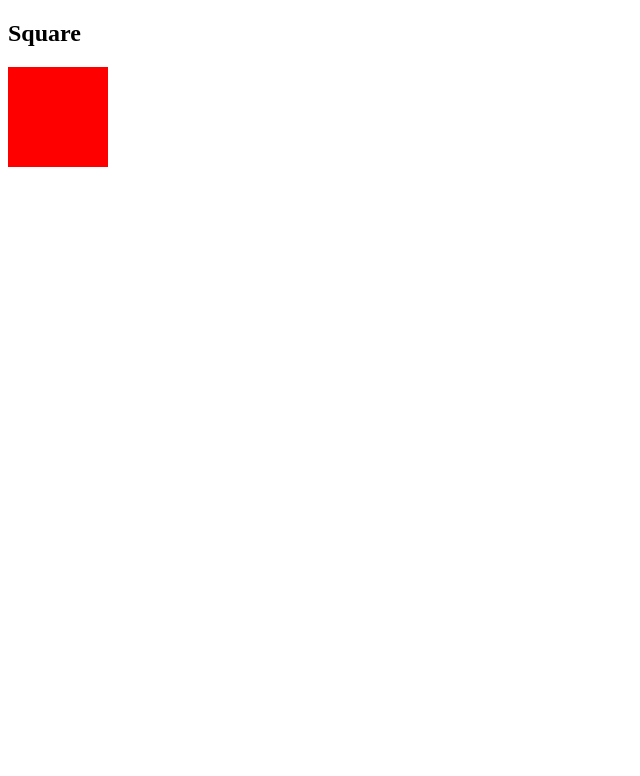
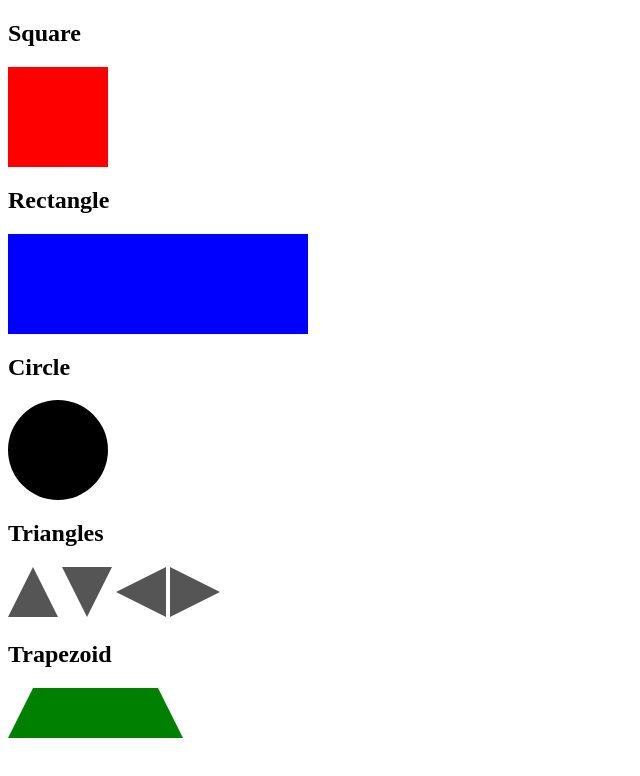
Before and after one commit to ViktorZashev/ViktorZashev.github.io, a plain HTML site: page index.html in a window 1280 px wide. Shown: the whole page, without its empty margins (0-640 px from the left). Drawn offline with Linux system fonts and the light colour scheme.

Commit message:
Adding geometric figures

```diff
--- a/index.html
+++ b/index.html
@@ -10,5 +10,16 @@
 <body>
     <h2> Square</h2>
     <div class="square"></div>
+    <h2> Rectangle</h2>
+    <div class="rectangle"></div>
+    <h2> Circle</h2>
+    <div class="circle"></div>
+    <h2> Triangles</h2>
+    <div class="triangle-up"></div>
+    <div class="triangle-down"></div>
+    <div class="triangle-left"></div>
+    <div class="triangle-right"></div>
+    <h2> Trapezoid</h2>
+    <div class="trapezoid"></div>
 </body>
 </html>
--- a/style.css
+++ b/style.css
@@ -7,3 +7,54 @@ body
 	width: 100px;
 	background-color: red;
 }
+.rectangle {
+	height: 100px;
+	width: 300px;
+	background-color: blue;
+}
+.circle {
+	height: 100px;
+	width: 100px;
+	background-color: black;
+	border-radius: 50%;
+}
+.triangle-up {
+	width: 0;
+	height: 0;
+	border-left: 25px solid transparent;
+	border-right: 25px solid transparent;
+	border-bottom: 50px solid #555;
+	display: inline-block;
+}
+.triangle-down {
+	width: 0;
+	height: 0;
+	border-left: 25px solid transparent;
+	border-right: 25px solid transparent;
+	border-top: 50px solid #555;
+	display:inline-block;
+}
+.triangle-left {
+	width: 0;
+	height: 0;
+	border-top: 25px solid transparent;
+	border-right: 50px solid #555;
+	border-bottom: 25px solid transparent;
+	display: inline-block;
+}
+.triangle-right {
+	width: 0;
+	height: 0;
+	border-top: 25px solid transparent;
+	border-left: 50px solid #555;
+	border-bottom: 25px solid transparent;
+	display: inline-block;
+}
+.trapezoid {
+	border-bottom: 50px solid #555;
+	border-left: 25px solid transparent;
+	border-right: 25px solid transparent;
+	height: 0;
+	width: 125px;
+	border-block-color:green;
+}
```
